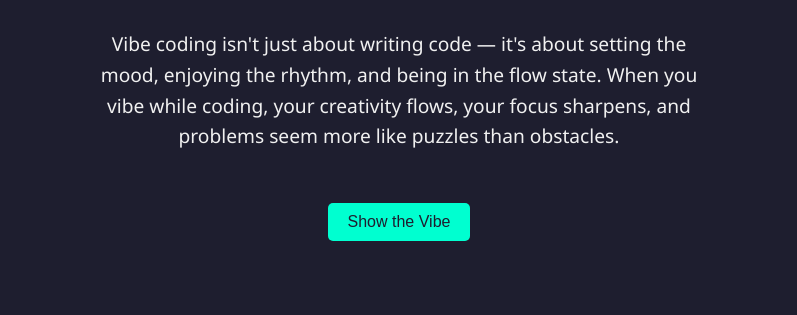
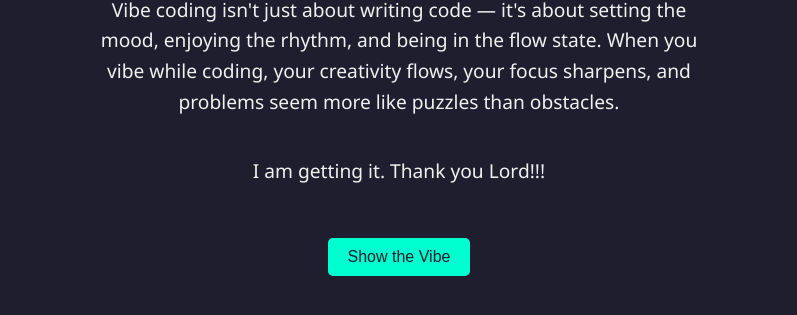
Before and after one commit to bukkia/jenkins-demo, a plain HTML site: page index.html in a window 1280 px wide. Shown: the part 335-650 px from the top of the page, without its empty margins (241-1038 px from the left). Drawn offline with Linux system fonts and the light colour scheme.

Commit message:
My thirrd commit

```diff
--- a/index.html
+++ b/index.html
@@ -64,6 +64,8 @@
     than obstacles.
   </p>
 
+  <p>I am getting it. Thank you Lord!!!</p>
+
   <button onclick="showVibe()">Show the Vibe</button>
   <p id="vibeMessage" class="vibe">🔥 Headphones on. Lo-fi beats. Full focus. Let's build something amazing. 🔥</p>
 
```
